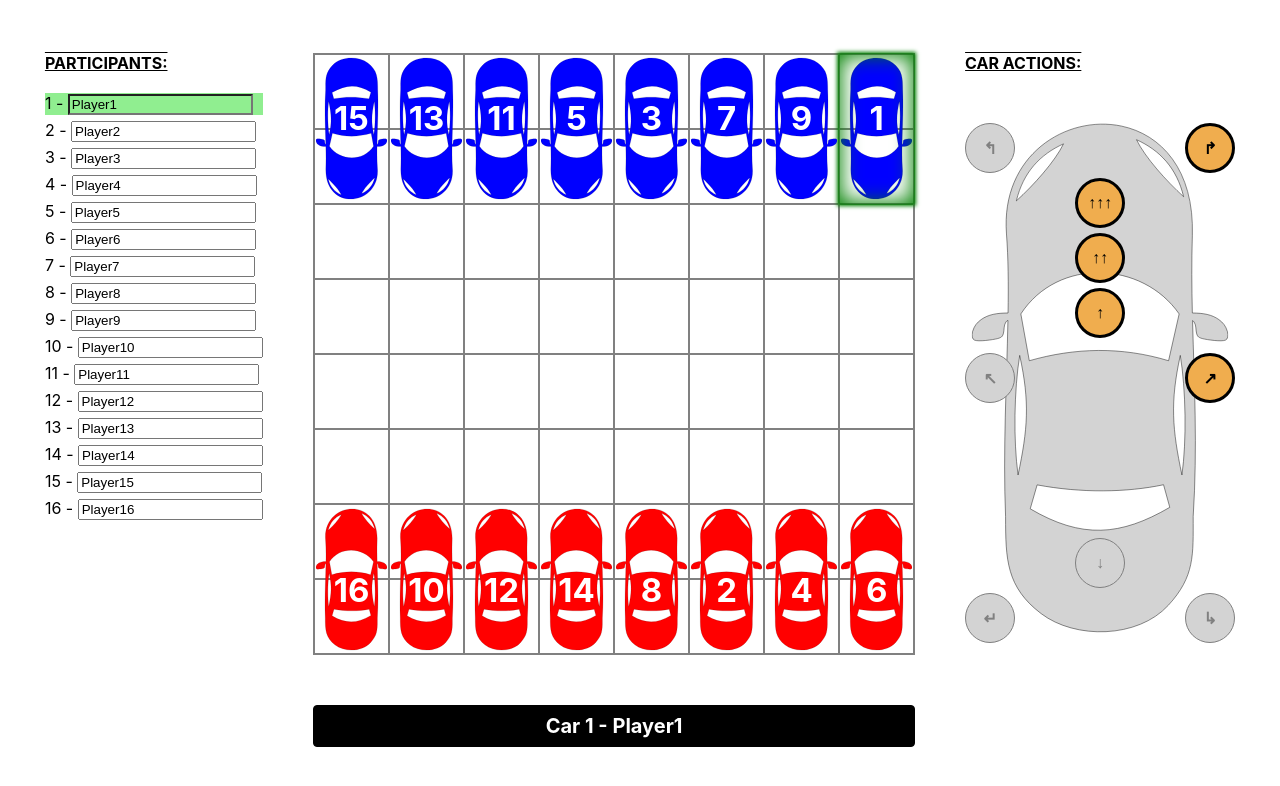
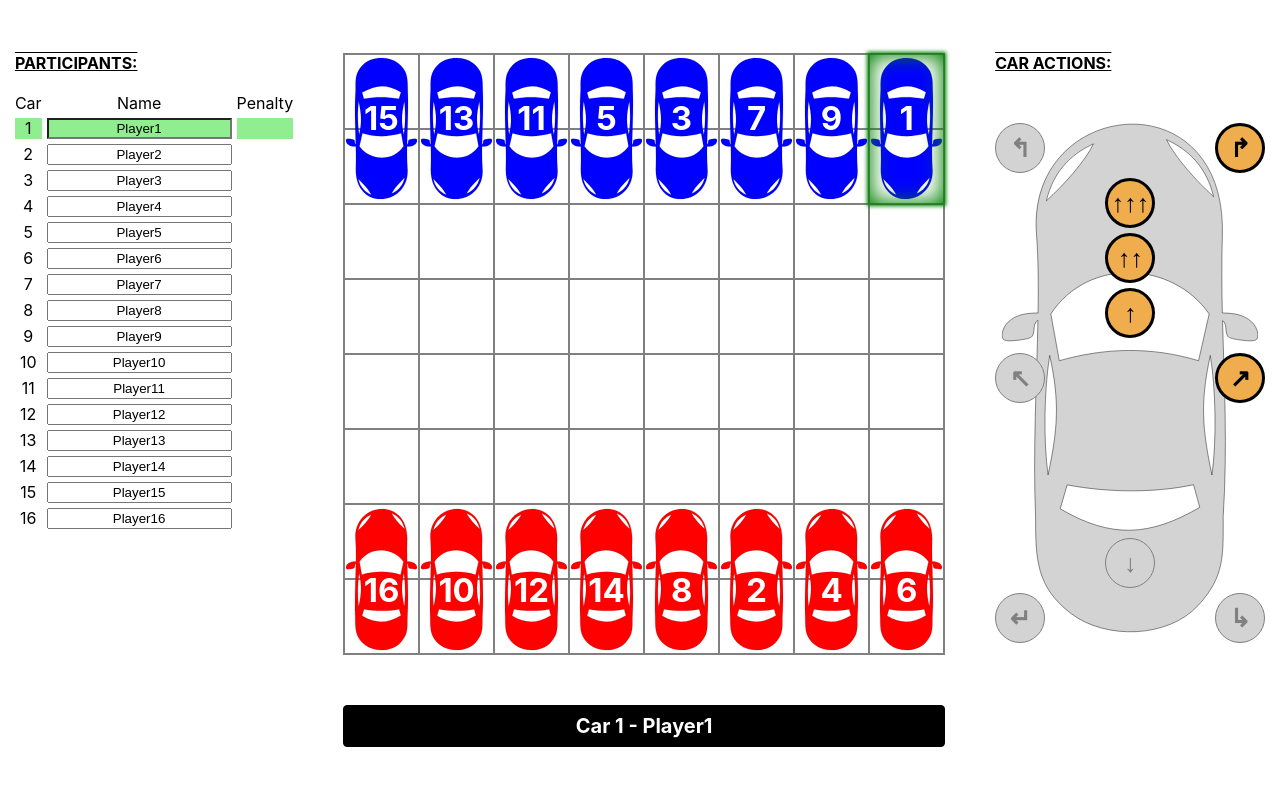
Before and after one commit to keenethics/reparking_game, a React (Create React App) app: page / in a window 1280 px wide. Shown: the top 786 px of the page. Built offline with nearby package versions, Linux system fonts and the light colour scheme.

Commit message:
Use grid to update UI of Participants section

```diff
--- a/src/components/ListOfParticipants.js
+++ b/src/components/ListOfParticipants.js
@@ -1,19 +1,27 @@
+import { Fragment } from 'react';
+
 import styles from '../styles/ListOfParticipants.module.css';
 
 function ListOfParticipants({ cars, setCars }) {
   return (
     <div className={styles.container}>
       <div className={styles.title}>Participants:</div>
-      {cars.map((car, idx) => (
-        <div
-          key={idx}
-          className={[styles.item, car.isTurn ? styles.playerTurn: ''].join(' ')}
-        >
+      <div className={styles.grid}>
+        <div className={styles.item1}>Car</div>
+        <div className={styles.item2}>Name</div>
+        <div className={styles.item3}>Penalty</div>
+        {cars.map((car, idx) => {
+          const styleOfTurn = car.penalty ? styles.playerPenalty
+            : car.isTurn ? styles.playerTurn : '';
+
+          return (
+            <Fragment key={idx}>
+              <div className={[styles.item1, styleOfTurn].join(' ')}>
                 {car.number}
-          {' - '}
+              </div>
               <input
                 type="text"
-            className={`${car.isTurn ? styles.playerTurn: ''}`}
+                className={[styles.item2, styleOfTurn].join(' ')}
                 value={car.name}
                 onChange={(event => {
                   const copy = [...cars];
@@ -21,8 +29,13 @@ function ListOfParticipants({ cars, setCars }) {
                   setCars(copy);
                 })}
               />
+              <div className={[styles.item3, styleOfTurn].join(' ')}>
+                {car.penalty ? car.penalty : ''}
               </div>
-      ))}
+            </Fragment>
+          );
+        })}
+      </div>
     </div>
   );
 }
--- a/src/styles/ListOfCarActions.module.css
+++ b/src/styles/ListOfCarActions.module.css
@@ -127,9 +127,9 @@
 .item9,
 .item10 {
   font-weight: bold;
-  font-size: 16px;
+  font-size: 25px;
   border-radius: 50%;
-  padding: 6px 6px;
+  padding: 1px 1px;
   border: 3px solid black;
   width: 50px;
   height: 50px;
--- a/src/styles/ListOfParticipants.module.css
+++ b/src/styles/ListOfParticipants.module.css
@@ -8,8 +8,15 @@
   text-decoration: overline underline;
 }
 
-.item {
-  margin-bottom: 5px;
+.grid {
+  display: grid;
+  row-gap: 5px;
+  column-gap: 5px;
+  grid-template-columns: auto auto auto;
+}
+
+.item1, .item2, .item3 {
+  text-align: center;
 }
 
 .playerTurn {
```
Lines whose indentation alone changed are shown as unchanged.
